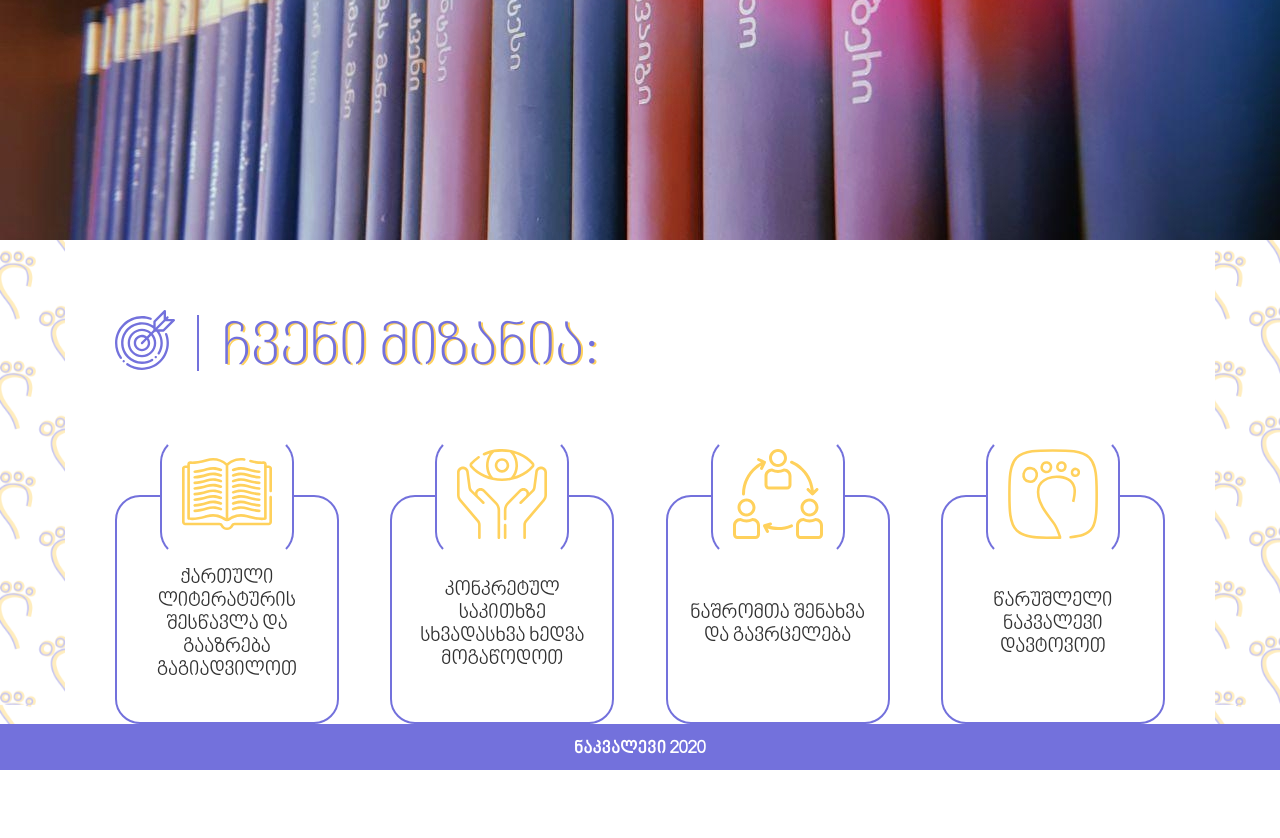
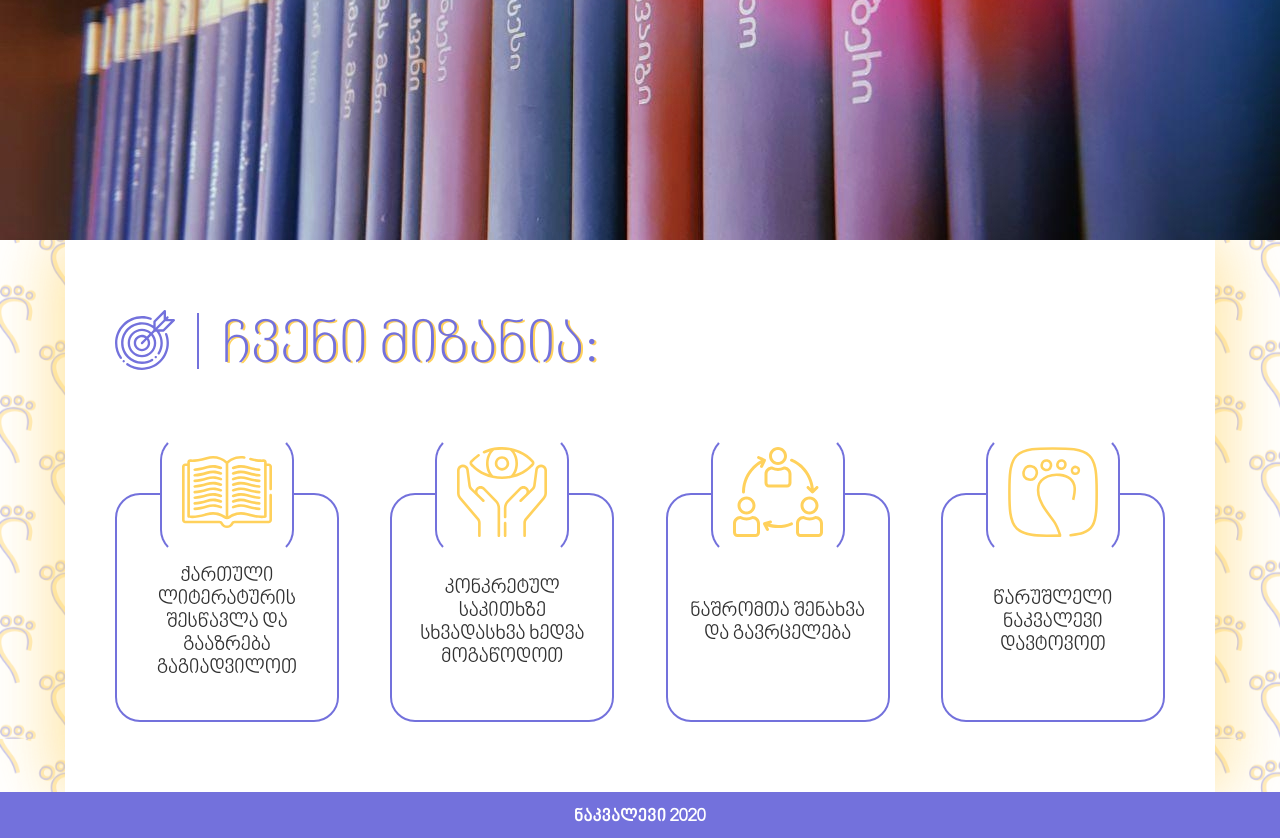
Before and after one commit to tsitokhtsev/nakvalevi, a PHP site: page /home in a window 1280 px wide. Shown: the part 550-1388 px from the top of the page. Before the commit the page ends 1320 px from the top, so only its background shows below. Run offline with PHP 8.4, Linux system fonts and the light colour scheme.

Commit message:
updated style

```diff
--- a/css/style.css
+++ b/css/style.css
@@ -46,6 +46,8 @@
   padding: 0 50px;
   max-width: 1050px;
   width: 100%;
+  -webkit-box-shadow: -20px 0px 60px rgba(255, 209, 92, 0.4), 20px 0px 60px rgba(255, 209, 92, 0.4);
+          box-shadow: -20px 0px 60px rgba(255, 209, 92, 0.4), 20px 0px 60px rgba(255, 209, 92, 0.4);
   background-color: #fff;
   font-family: "BPG Nino Mkhedruli", sans-serif;
 }
@@ -62,7 +64,7 @@
 .title-icon {
   margin-right: 10px;
   height: 60px;
-  vertical-align: -2px;
+  vertical-align: -4px;
 }
 
 .title-text {
@@ -77,6 +79,15 @@
   left: 0;
   height: 86%;
   border-left: 2px solid #7371dc;
+}
+
+.section {
+  padding: 0 0 70px 0;
+}
+
+p {
+  text-align: justify;
+  font-size: 24px;
 }
 
 a {
@@ -138,6 +149,7 @@
 }
 
 .footer {
+  z-index: 1;
   padding: 15px 10px 10px 10px;
   text-align: center;
   font-size: 18px;
```
Also changed, not shown: 1 other file.
